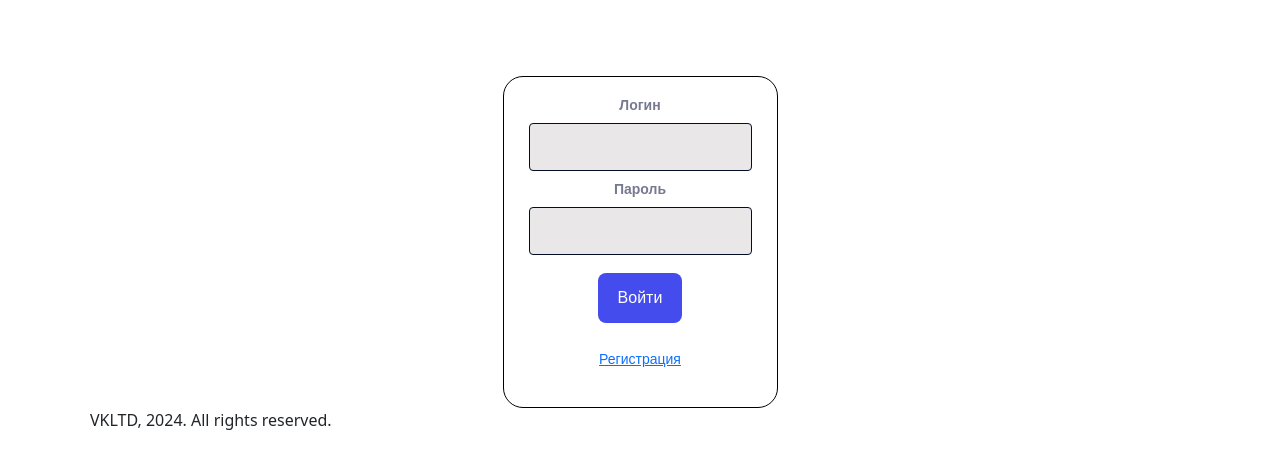
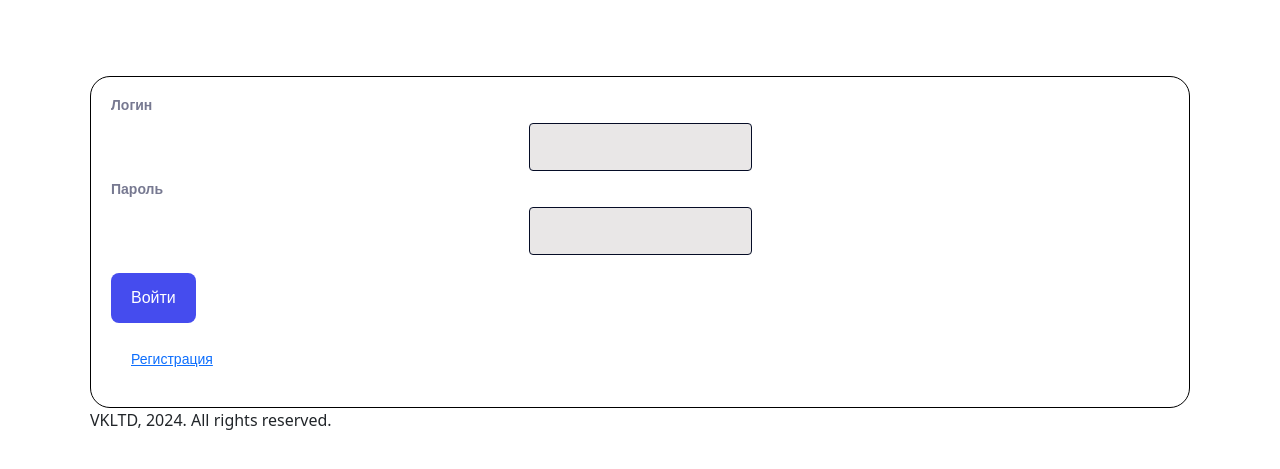
Before and after one commit to Tox1cP1g/diagxpert_miet, a Django app: page /authorization/ in a window 1280 px wide. Shown: the part 96-565 px from the top of the page. Run offline with Django 4.2, Linux system fonts and the light colour scheme.

Commit message:
mega-commit

```diff
--- a/hello/email.py
+++ b/hello/email.py
@@ -7,6 +7,8 @@ import telebot
 import requests
 
 bot = telebot.TeleBot("6805524954:AAF1LHY_DOAUQ6kbSO0yrMyiEeO_4F7enqQ")
+
+
 def send_message(text: str):
     token = "6805524954:AAF1LHY_DOAUQ6kbSO0yrMyiEeO_4F7enqQ"
     url = "https://api.telegram.org/bot"
--- a/hello/static/css/auth.css
+++ b/hello/static/css/auth.css
@@ -3,10 +3,10 @@ form {
     border: 1px solid black;/*Цвет, размер и тип границы */
     -webkit-border-radius: 20px;/*Скругляем углы */
     color: #777991;/*Цвет label */
-    width: 25%; /*Ширина формы */
-    margin-right: auto; /*Положение формы */
-    margin-left: auto; /*Положение формы */
-    text-align: center; /*Центровка текста*/
+    /*width: 25%; !*Ширина формы *!*/
+    /*margin-right: auto; !*Положение формы *!*/
+    /*margin-left: auto; !*Положение формы *!*/
+    /*text-align: center; !*Центровка текста*!*/
 
 }
 
```
Also changed, not shown: hello/migrations/0005_feedback.py (added), login_password.db (added).
